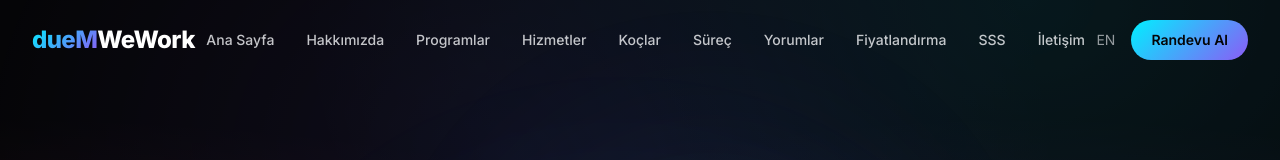
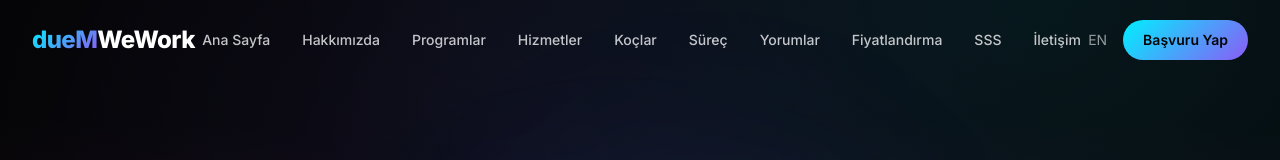
Before and after one commit to efexem007/S-TE, a Next.js app: page /tr in a window 1280 px wide. Shown: the top 160 px of the page. Built offline with nearby package versions, Linux system fonts and the light colour scheme.

Commit message:
fix(copy): Randevu Al → Başvuru Yap (tüm dosyalar)

```diff
--- a/src/components/layout/Navbar.tsx
+++ b/src/components/layout/Navbar.tsx
@@ -76,7 +76,7 @@ export default function Navbar({ lang = 'tr' }: { lang?: string }) {
             href="#contact"
             className="px-5 py-2.5 bg-gradient-accent text-bg-darkest text-sm font-semibold rounded-full hover:shadow-glow-cyan transition-all duration-300"
           >
-            {isTr ? 'Randevu Al' : 'Book Now'}
+            {isTr ? 'Başvuru Yap' : 'Apply Now'}
           </Link>
         </div>
 
@@ -122,7 +122,7 @@ export default function Navbar({ lang = 'tr' }: { lang?: string }) {
             onClick={() => setMobileOpen(false)}
             className="block py-3 px-4 bg-gradient-accent text-bg-darkest text-center rounded-full font-semibold hover:shadow-glow-cyan transition-all duration-300 mt-2"
           >
-            {isTr ? 'Randevu Al' : 'Book Now'}
+            {isTr ? 'Başvuru Yap' : 'Apply Now'}
           </Link>
         </div>
       </div>
--- a/src/lib/i18n/tr.json
+++ b/src/lib/i18n/tr.json
@@ -7,7 +7,7 @@
     "process": "Süreç",
     "testimonials": "Yorumlar",
     "contact": "İletişim",
-    "cta": "Randevu Al"
+    "cta": "Başvuru Yap"
   },
   "hero": {
     "title": "Potansiyelinizi Keşfedin",
```
